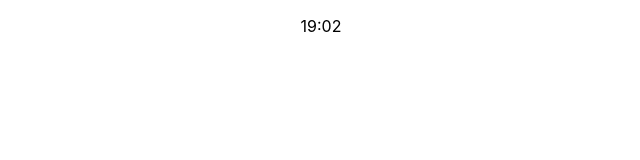
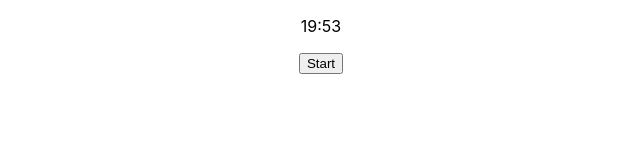
Before and after one commit to Ti84/ExerciseHelper, a React (Create React App) app: page / in a window 1280 px wide. Shown: the top 160 px of the page, without its empty margins (319-959 px from the left). Built offline with nearby package versions, Linux system fonts and the light colour scheme.

Commit message:
Button Component Added.

```diff
--- a/src/App.js
+++ b/src/App.js
@@ -1,12 +1,29 @@
 import React, { Component } from 'react';
 import './App.css';
 import Timer from './Timer';
+import Button from './Button';
 
 class App extends Component {
+
+  constructor(props) {
+    super(props);
+    this.state = {
+      timerControlText: 'Start'
+    }
+  }
+
+  playButtonClick = () => {
+    this.setState({
+      ...this.state,
+      timerControlText: this.state.timerControlText === 'Start' ? 'Pause' : 'Start'
+    });
+  }
+
   render() {
     return (
       <div className="App">
         <Timer></Timer>
+        <Button onClick={this.playButtonClick.bind(this)} label={this.state.timerControlText}></Button>
       </div>
     );
   }
--- /dev/null
+++ b/src/Button.js
@@ -0,0 +1,16 @@
+// This page is based on: https://www.youtube.com/watch?v=LAaf7-WuJJQ Wes Bos is amazing!
+
+import React, { Component } from 'react';
+
+class Button extends Component {
+
+  onClick = () => {
+    this.props.onClick();
+  }
+
+  render() {
+    return (<button type="button" onClick={() => this.onClick()}>{this.props.label}</button>);
+  }
+}
+
+export default Button;
--- a/src/Timer.js
+++ b/src/Timer.js
@@ -8,7 +8,7 @@ class Timer extends Component {
     super(props);
 
     this.state = {
-      timeLeft: 1149,
+      timeLeft: 1200,
       minutes: 0,
       seconds: 0
     };
```
